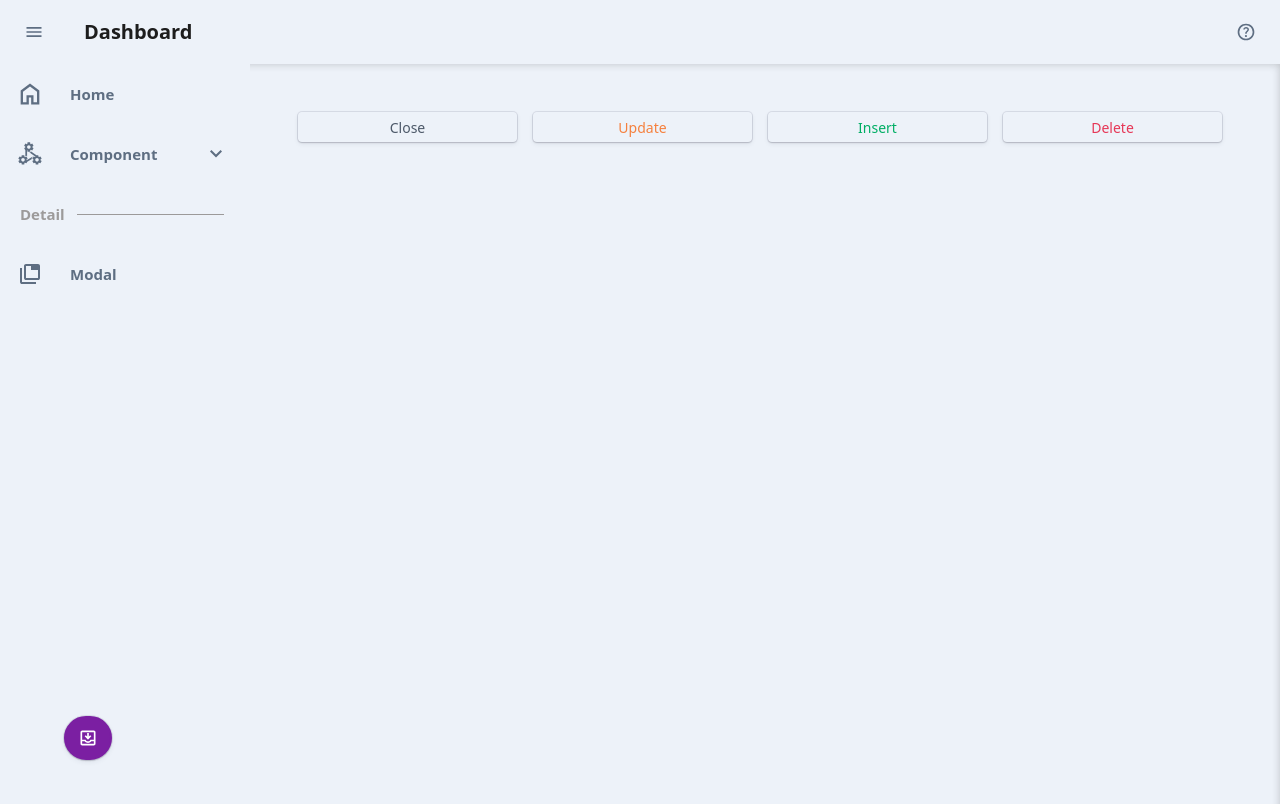
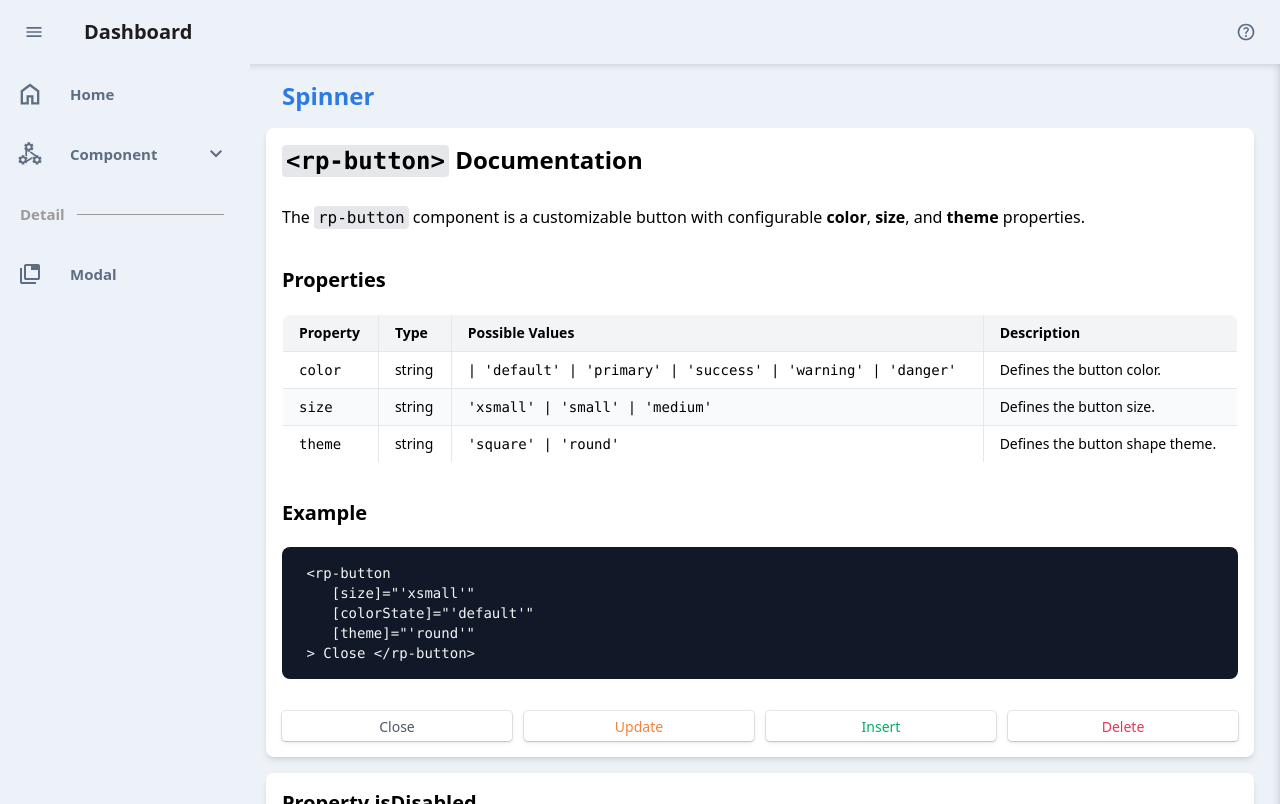
Before and after one commit to amir-hosseini-front/red-panda-ui, an Angular app: page /buttons in a window 1280 px wide. Built offline with nearby package versions, Linux system fonts and the light colour scheme.

Commit message:
add-description-button

```diff
--- a/projects/demo-app/src/app/components/btn/btn.component.html
+++ b/projects/demo-app/src/app/components/btn/btn.component.html
@@ -1,5 +1,82 @@
-<div class="flex gap-4 p-12">
-  <rp-button class="col-span-1" [size]="'xsmall'" [color]="'Orange'"
+<div class="p-4 h-screen/90 overflow-y-auto">
+  <div class="col-span-2 flex">
+    <div class="relative text-justify">
+      <span class="headerLine"></span>
+      <span
+        class="relative pl-4 bg-background-color z-20 text-2xl font-bold text-side-menu-active-color"
+        >Spinner
+      </span>
+    </div>
+  </div>
+  <rp-card class="block col-span-1 justify-between mt-4">
+    <div class="flex flex-col p-4 gap-3">
+      <h1 class="text-2xl font-bold mb-4">
+        <code class="bg-gray-200 px-1 py-0.5 rounded">&lt;rp-button&gt;</code>
+        Documentation
+      </h1>
+      <p class="mb-6">
+        The
+        <code class="bg-gray-200 px-1 py-0.5 rounded">rp-button</code>
+        component is a customizable button with configurable
+        <span class="font-semibold">color</span>,
+        <span class="font-semibold">size</span>, and
+        <span class="font-semibold">theme</span> properties.
+      </p>
+      <h2 class="text-xl font-semibold mb-2">Properties</h2>
+      <table
+        class="w-full border border-gray-300 rounded-lg overflow-hidden text-sm"
+      >
+        <thead class="bg-gray-100">
+          <tr>
+            <th class="border px-4 py-2 text-left">Property</th>
+            <th class="border px-4 py-2 text-left">Type</th>
+            <th class="border px-4 py-2 text-left">Possible Values</th>
+            <th class="border px-4 py-2 text-left">Description</th>
+          </tr>
+        </thead>
+        <tbody>
+          <tr>
+            <td class="border px-4 py-2"><code>color</code></td>
+            <td class="border px-4 py-2">string</td>
+            <td class="border px-4 py-2">
+              <code
+                >| 'default' | 'primary' | 'success' | 'warning' |
+                'danger'</code
+              >
+            </td>
+            <td class="border px-4 py-2">Defines the button color.</td>
+          </tr>
+          <tr class="bg-gray-50">
+            <td class="border px-4 py-2"><code>size</code></td>
+            <td class="border px-4 py-2">string</td>
+            <td class="border px-4 py-2">
+              <code>'xsmall' | 'small' | 'medium'</code>
+            </td>
+            <td class="border px-4 py-2">Defines the button size.</td>
+          </tr>
+          <tr>
+            <td class="border px-4 py-2"><code>theme</code></td>
+            <td class="border px-4 py-2">string</td>
+            <td class="border px-4 py-2">
+              <code>'square' | 'round'</code>
+            </td>
+            <td class="border px-4 py-2">Defines the button shape theme.</td>
+          </tr>
+        </tbody>
+      </table>
+      <h2 class="text-xl font-semibold mt-6 mb-2">Example</h2>
+      <pre
+        class="bg-gray-900 text-gray-100 p-4 rounded-lg overflow-x-auto text-sm"
+      >
+ &lt;rp-button
+    [size]="'xsmall'"
+    [colorState]="'default'"
+    [theme]="'round'"
+ &gt; Close &lt;/rp-button&gt; </pre
+      >
+    </div>
+    <div class="flex flex-row p-4 gap-3">
+      <rp-button class="col-span-1" [size]="'xsmall'" [colorState]="'default'"
         >Close</rp-button
       >
       <rp-button [loading]="false" class="col-span-1" [colorState]="'warning'">
@@ -8,16 +85,103 @@
       <rp-button [loading]="false" class="col-span-1" [colorState]="'success'">
         Insert
       </rp-button>
+      <rp-button [loading]="false" class="col-span-1" [colorState]="'danger'"
+        >Delete</rp-button
+      >
+    </div>
+  </rp-card>
+  <rp-card class="block col-span-1 justify-between mt-4">
+    <div class="flex flex-col p-4 gap-3">
+      <h2 class="text-xl font-semibold mb-2">Property isDisabled</h2>
+      <p class="mb-2">
+        The <code>isDisabled</code> property disables the button when set to
+        <code>true</code>.
+      </p>
+      <h2 class="text-xl font-semibold mt-6 mb-2">Example</h2>
+      <pre
+        class="bg-gray-900 text-gray-100 p-4 rounded-lg overflow-x-auto text-sm"
+      >
+ &lt;rp-button
+    [size]="'xsmall'"
+    [colorState]="'default'"
+    [theme]="'round'"
+    [isDisabled]="true"
+ &gt; Close &lt;/rp-button&gt; </pre
+      >
+    </div>
+    <div class="flex flex-row p-4 gap-3">
+      <rp-button
+        class="col-span-1"
+        [size]="'xsmall'"
+        [isDisabled]="true"
+        [color]="'Orange'"
+        >Close</rp-button
+      >
       <rp-button
         [loading]="false"
         class="col-span-1"
+        [isDisabled]="true"
+        [colorState]="'warning'"
+      >
+        Update
+      </rp-button>
+      <rp-button
+        [loading]="false"
+        class="col-span-1"
+        [isDisabled]="true"
+        [colorState]="'success'"
+      >
+        Insert
+      </rp-button>
+      <rp-button
+        [loading]="false"
+        class="col-span-1"
+        [isDisabled]="true"
+        [colorState]="'danger'"
+        >Delete</rp-button
+      >
+    </div>
+  </rp-card>
+  <rp-card class="block col-span-1 justify-between mt-4">
+    <div class="flex flex-col p-4 gap-3">
+      <h2 class="text-xl font-semibold mb-2">confirmDialog</h2>
+      <p class="mb-2">
+        The <code>confirmDialog</code> property accepts an object of type
+        <code>ConfirmDialog</code>. It shows a confirmation dialog to the user
+        before performing the button action.
+      </p>
+      <p class="mb-2">Example configuration object:</p>
+      <pre
+        class="bg-gray-900 text-gray-100 p-4 rounded-lg overflow-x-auto text-sm"
+      ><code>
+const confirmDelete ConfirmDialog = &#123;
+  cancelBtn: 'Close',
+  confirmBtn: 'Delete',
+  text: 'Are you sure about deleting?',
+  title: 'Delete Item',
+&#125;;</code></pre>
+
+      <p class="mb-2">Usage in HTML:</p>
+      <pre
+        class="bg-gray-900 text-gray-100 p-4 rounded-lg overflow-x-auto text-sm"
+      >
+ &lt;rp-button
+    class="inline-block !w-32"
+    [size]="'xsmall'"
+    [colorState]="'default'"
+    [theme]="'round'"
+    [confirmDialog]="confirmDelete"
+ &gt; Delete &lt;/rp-button&gt; </pre
+      >
+    </div>
+    <div class="flex flex-row p-4 gap-3">
+      <rp-button
+        [loading]="false"
+        class="inline-block !w-32"
         [colorState]="'danger'"
         [confirmDialog]="confirmDelete"
         >Delete</rp-button
       >
-  <div class="fixed bottom-10 left-16">
-    <rp-button [theme]="'round'"
-      ><move-to-inbox-icon class="h-5 grid px-3 fill-white"></move-to-inbox-icon
-    ></rp-button>
     </div>
+  </rp-card>
 </div>
--- a/projects/demo-app/src/app/components/spinner/spinner.component.html
+++ b/projects/demo-app/src/app/components/spinner/spinner.component.html
@@ -76,7 +76,6 @@
           <pre
             class="bg-gray-900 text-gray-100 p-4 rounded-xl overflow-x-auto text-sm"
           > <code class="language-html">&lt;rp-spinner
-  *ngIf="loading"
   class="px-3 block"
   type="line"
   color="primary"
@@ -203,7 +202,6 @@
             class="bg-gray-900 text-gray-100 p-4 rounded-xl overflow-x-auto text-sm"
           >
 <code class="language-html">&lt;rp-spinner
-  *ngIf="loading"
   class="px-3 block"
   type="circle"
   [size]="32"
```
Also changed, not shown: projects/demo-app/src/app/components/btn/btn.component.ts (+7 -1 lines). Lines whose indentation alone changed are shown as unchanged.
